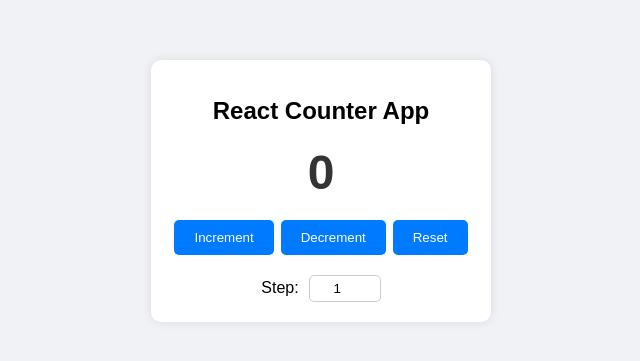
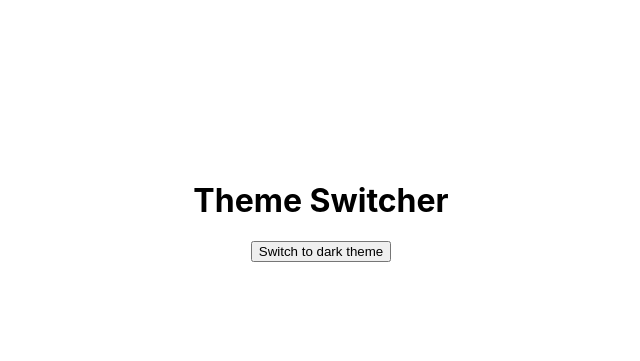
Before and after one commit to FavasCherukunnu/1_counter_app, a React (Create React App) app: page / in a window 1280 px wide. Shown: the part 209-570 px from the top of the page, without its empty margins (319-959 px from the left). Built offline with nearby package versions, Linux system fonts and the light colour scheme.

Commit message:
created theme switcher

```diff
--- a/src/App.css
+++ b/src/App.css
@@ -1,12 +1,25 @@
-body {
-  margin: 0;
-  font-family: Arial, sans-serif;
-  background-color: #f0f2f5;
+/* src/App.css */
+.App {
+  text-align: center;
 }
 
-.App {
+.App-header {
+  background-color: var(--background-color);
+  color: var(--text-color);
+  padding: 20px;
+  height: 100vh;
   display: flex;
+  flex-direction: column;
   justify-content: center;
   align-items: center;
-  height: 100vh;
 }
+
+.light-theme {
+  --background-color: #ffffff;
+  --text-color: #000000;
+}
+
+.dark-theme {
+  --background-color: #333333;
+  --text-color: #ffffff;
+}
--- a/src/App.js
+++ b/src/App.js
@@ -1,13 +1,26 @@
+// src/App.js
 import React from 'react';
-import Counter from './components/counter';
+import { ThemeProvider, useTheme } from './ThemeContext';
+import ThemeSwitcher from './ThemeSwitcher';
 import './App.css';
 
-function App() {
+const AppContent = () => {
+  const { theme } = useTheme();
+
   return (
-    <div className="App">
-      <Counter />
+    <div className={`App ${theme}-theme`}>
+      <header className="App-header">
+        <h1>Theme Switcher</h1>
+        <ThemeSwitcher />
+      </header>
     </div>
   );
-}
+};
+
+const App = () => (
+  <ThemeProvider>
+    <AppContent />
+  </ThemeProvider>
+);
 
 export default App;
--- /dev/null
+++ b/src/ThemeContext.js
@@ -0,0 +1,23 @@
+// src/ThemeContext.js
+import React, { createContext, useState, useContext } from 'react';
+
+// Create a Context for the theme
+const ThemeContext = createContext();
+
+// Create a provider component
+export const ThemeProvider = ({ children }) => {
+  const [theme, setTheme] = useState('light'); // Default theme
+
+  const toggleTheme = () => {
+    setTheme((prevTheme) => (prevTheme === 'light' ? 'dark' : 'light'));
+  };
+
+  return (
+    <ThemeContext.Provider value={{ theme, toggleTheme }}>
+      {children}
+    </ThemeContext.Provider>
+  );
+};
+
+// Custom hook for using theme context
+export const useTheme = () => useContext(ThemeContext);
--- /dev/null
+++ b/src/ThemeSwitcher.jsx
@@ -0,0 +1,15 @@
+// src/ThemeSwitcher.js
+import React from 'react';
+import { useTheme } from './ThemeContext';
+
+const ThemeSwitcher = () => {
+  const { theme, toggleTheme } = useTheme();
+
+  return (
+    <button onClick={toggleTheme}>
+      Switch to {theme === 'light' ? 'dark' : 'light'} theme
+    </button>
+  );
+};
+
+export default ThemeSwitcher;
--- a/src/components/counter.css
+++ /dev/null
@@ -1,57 +0,0 @@
-.counter-container {
-    background-color: white;
-    padding: 20px;
-    border-radius: 10px;
-    box-shadow: 0 0 10px rgba(0, 0, 0, 0.1);
-    text-align: center;
-    width: 300px;
-  }
-
-  .counter-title {
-    font-size: 24px;
-    margin-bottom: 20px;
-  }
-
-  .counter-display h2 {
-    font-size: 48px;
-    margin: 20px 0;
-    color: #333;
-  }
-
-  .counter-controls {
-    display: flex;
-    justify-content: space-around;
-    margin-bottom: 20px;
-  }
-
-  .counter-controls button {
-    background-color: #007bff;
-    color: white;
-    border: none;
-    padding: 10px 20px;
-    border-radius: 5px;
-    cursor: pointer;
-    transition: background-color 0.3s ease;
-  }
-
-  .counter-controls button:hover {
-    background-color: #0056b3;
-  }
-
-  .counter-step {
-    display: flex;
-    justify-content: center;
-    align-items: center;
-  }
-
-  .counter-step label {
-    margin-right: 10px;
-  }
-
-  .counter-step input {
-    width: 60px;
-    padding: 5px;
-    text-align: center;
-    border: 1px solid #ccc;
-    border-radius: 5px;
-  }
--- a/src/components/counter.js
+++ /dev/null
@@ -1,45 +0,0 @@
-import React, { useState } from 'react';
-import './counter.css';
-
-const Counter = () => {
-  const [count, setCount] = useState(0);
-  const [step, setStep] = useState(1);
-
-  const handleIncrement = () => {
-    setCount(prevCount => prevCount + step);
-  };
-
-  const handleDecrement = () => {
-    setCount(prevCount => prevCount - step);
-  };
-
-  const handleReset = () => {
-    setCount(0);
-    setStep(1);
-  };
-
-  return (
-    <div className="counter-container">
-      <h1 className="counter-title">React Counter App</h1>
-      <div className="counter-display">
-        <h2>{count}</h2>
-      </div>
-      <div className="counter-controls">
-        <button onClick={handleIncrement}>Increment</button>
-        <button onClick={handleDecrement}>Decrement</button>
-        <button onClick={handleReset}>Reset</button>
-      </div>
-      <div className="counter-step">
-        <label htmlFor="step">Step:</label>
-        <input
-          type="number"
-          id="step"
-          value={step}
-          onChange={(e) => setStep(Number(e.target.value))}
-        />
-      </div>
-    </div>
-  );
-};
-
-export default Counter;
```
